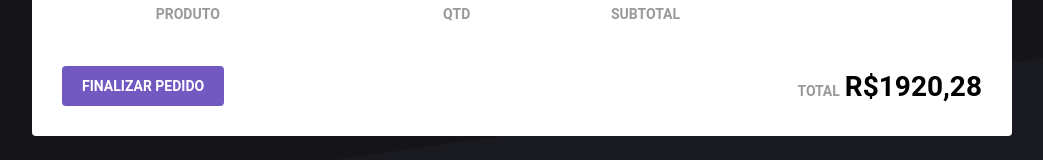
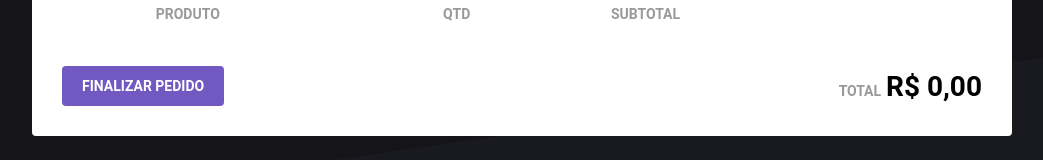
Before and after one commit to joilsonLeal/redux, a React (Create React App) app: page /cart in a window 1280 px wide. Shown: the part 177-337 px from the top of the page, without its empty margins (118-1161 px from the left). Built offline with nearby package versions, Linux system fonts and the light colour scheme.

Commit message:
feature: adiciona funcionalidade de calcular total e subtotal do carrinho

```diff
--- a/src/pages/Cart/index.js
+++ b/src/pages/Cart/index.js
@@ -6,13 +6,15 @@ import {
   MdDelete }
   from 'react-icons/md';
 
+
+import { formatPrice } from '../../util/format';
 import { bindActionCreators } from 'redux';
 
 import { Container, ProductTable, Total } from './styles';
 import * as CartActions from '../../store/modules/cart/actions';
 
 
-function Cart({ cart, removeFromCart, updateAmount }) {
+function Cart({ cart, total, removeFromCart, updateAmount }) {
   function increment(product) {
     updateAmount(product.id, product.amount + 1);
   }
@@ -58,7 +60,7 @@ function Cart({ cart, removeFromCart, updateAmount }) {
               </div>
             </td>
             <td>
-              <strong>R$ 258,80</strong>
+          <strong>{product.subtotal}</strong>
             </td>
             <td>
               <button
@@ -78,7 +80,7 @@ function Cart({ cart, removeFromCart, updateAmount }) {
 
         <Total>
           <span>TOTAL</span>
-          <strong>R$1920,28</strong>
+          <strong>{total}</strong>
         </Total>
       </footer>
 
@@ -87,7 +89,13 @@ function Cart({ cart, removeFromCart, updateAmount }) {
 }
 
 const mapStateToProps = state => ({
-  cart: state.cart,
+  cart: state.cart.map(product => ({
+    ...product,
+    subtotal: formatPrice(product.price * product.amount),
+  })),
+  total: formatPrice(state.cart.reduce((total, product) => {
+    return total + (product.price * product.amount);
+  }, 0)),
 });
 
 const mapDispatchToProps = dispatch =>
```
